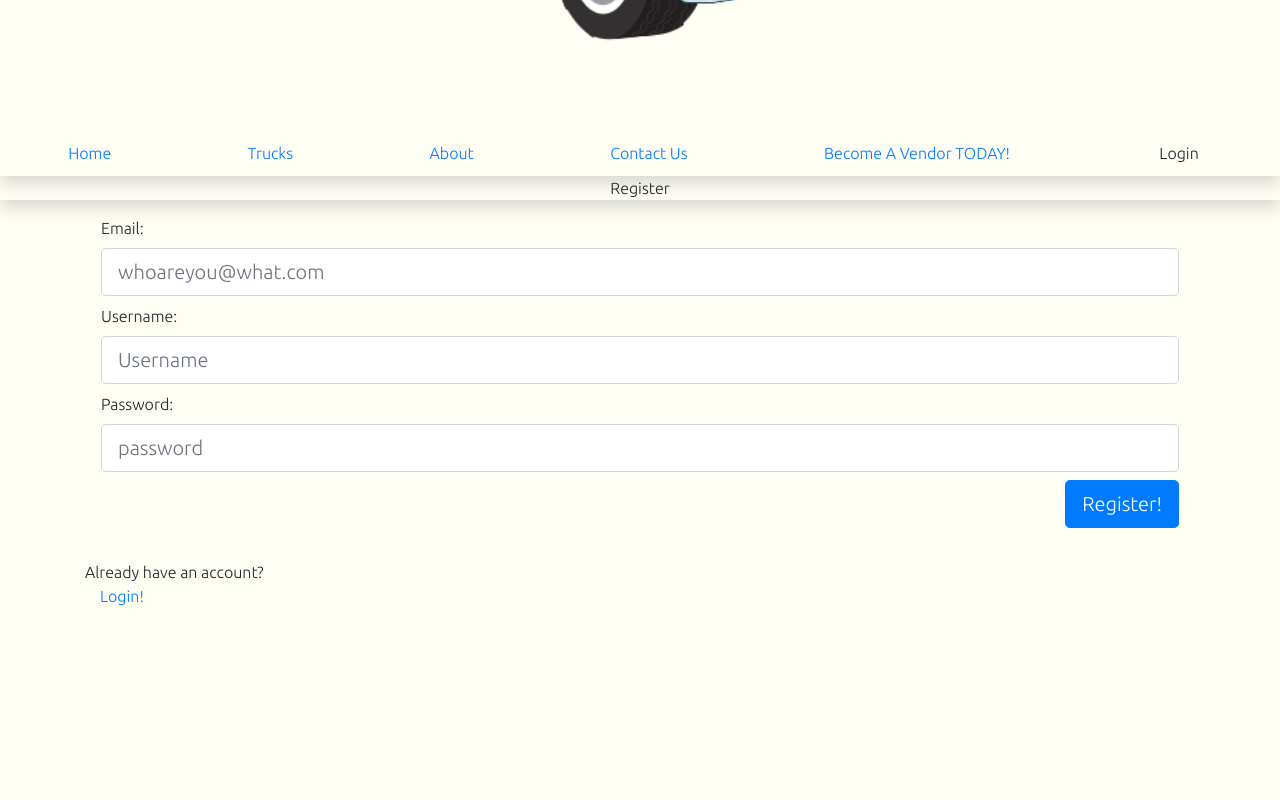
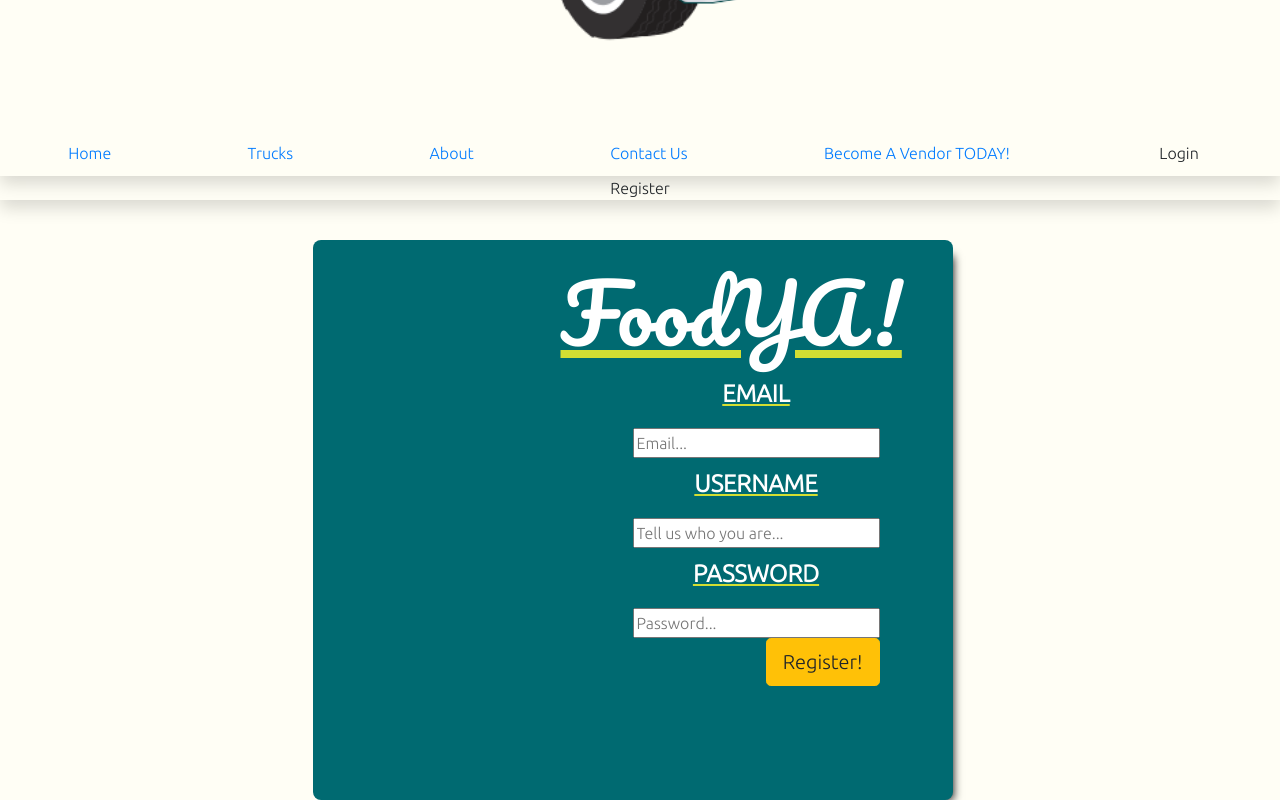
Before and after one commit to ReaganBruce/foodya-main, a React app: page /register in a window 1280 px wide. Shown: the part 764-1564 px from the top of the page. Before the commit the page ends 1372 px from the top, so only its background shows below. Built offline with nearby package versions, Linux system fonts and the light colour scheme.

Commit message:
working on register page

```diff
--- a/src/client/components/NavBar.tsx
+++ b/src/client/components/NavBar.tsx
@@ -6,12 +6,14 @@ const NavBar: React.FC<INavBar> = () => {
     const location = useLocation();
     const path = location.pathname;
     let webname: string = path.slice(1,2).toUpperCase() + path.slice(2);
+
     if(webname == "") {
         webname = "Welcome";
     }
     if(webname == "Become-a-vendor") {
         webname = "Become A Vendor!"
     }
+
     const TOKEN = window.localStorage.getItem("token");
 
     return (
--- a/src/client/pages/Register.tsx
+++ b/src/client/pages/Register.tsx
@@ -1,6 +1,7 @@
 import * as React from 'react';
 import { Link, useHistory } from "react-router-dom"
 import Swal from 'sweetalert2'
+import '../scss/register.scss';
 
 const Register: React.FC<IRegister> = () => {
     const history = useHistory();
@@ -8,7 +9,23 @@ const Register: React.FC<IRegister> = () => {
     const [username, setUsername] = React.useState("");
     const [password, setPassword] = React.useState("");
 
+
     const handleSubmit = async (e: React.MouseEvent<HTMLButtonElement>) => {
+        let emailCheck: boolean = email.includes('@')
+
+        if (username === '' || email === '' || password === '' || !emailCheck) {
+            e.preventDefault();
+            await Swal.fire({
+                icon: 'error',
+                title: 'Sorry, you must enter information!',
+                imageUrl: './assets/crashed-truck.png',
+                imageWidth: 550,
+                imageHeight: 250,
+                timer: 2500
+            })
+            return;
+
+        } else {
             e.preventDefault();
             // console.log({ email, username, password });
             const res = await fetch("/auth/register", {
@@ -31,21 +48,86 @@ const Register: React.FC<IRegister> = () => {
                 imageWidth: 400,
                 imageHeight: 400,
                 showConfirmButton: false,
-            timer: 60000
+                timer: 2500
             })
+
+        }
     }
 
     return (
+        <>
             <main className="container">
+                <section className="row">
+                    <div id="user-register-container" className="col-md-12 d-flex justify-content-center">
+                        <div id="user-register-div" className="row">
+                            <div id="user-register-title">
+                                <h4 id="foodya-register">FoodYA!</h4>
+                            </div>
+
+                            <div id="register-user-div-input">
+                                <form id="user-form">
+                                    <div>
+                                        <label id="user-email-label">EMAIL</label>
+                                    </div>
+                                    <input className="" id="user-email-input"
+                                        value={email}
+                                        onChange={e => setEmail(e.target.value)}
+                                        type="email"
+                                        placeholder="Email..."
+                                    />
+
+                                    <div>
+                                        <label id="user-name-label">USERNAME</label>
+                                    </div>
+                                    <input id="user-name-input"
+                                        value={username}
+                                        onChange={e => setUsername(e.target.value)}
+                                        type="text"
+                                        placeholder="Tell us who you are..."
+                                    />
+
+                                    <div>
+                                        <label id="user-password-label">PASSWORD</label>
+                                    </div>
+                                    <input id="user-password-input"
+                                        value={password}
+                                        onChange={e => setPassword(e.target.value)}
+                                        type="password"
+                                        placeholder="Password..."
+                                    />
+                                    <div className="d-flex justify-content-end">
+                                        <button onClick={handleSubmit} className="btn btn-warning btn-lg">Register!</button>
+                                    </div>
+
+                                </form>
+                            </div>
+                            {/* <h4 id="already-account">
+                                Already have an account?
+                                </h4>
+                            <Link to={'/login'} id="vendor-submit-button" className="btn btn-warning btn-lg">
+                                Login!
+                                    </Link> */}
+                        </div>
+                    </div>
+                </section>
+            </main>
+        </>
+    )
+
+}
+
+
+
+{/* <main className="container">
             <section className="row">
                 <div className="col-12">
                     <form action="" className="form-group rounded-lg p-3">
                         <label htmlFor="Email">Email:</label>
-                        <input value={email} onChange={e => setEmail(e.target.value)} type="text" className="form-control form-control-lg mb-2" placeholder="whoareyou@what.com" />
+                        <input value={email} onChange={e => setEmail(e.target.value)} type="email" className="form-control form-control-lg mb-2" placeholder="whoareyou@what.com" />
                         <label htmlFor="Username">Username:</label>
                         <input value={username} onChange={e => setUsername(e.target.value)} type="text" className="form-control form-control-lg mb-2" placeholder="Username" />
                         <label htmlFor="password">Password:</label>
-                        <input value={password} onChange={e => setPassword(e.target.value)} className="form-control form-control-lg mb-2" placeholder="password" />
+                        <input value={password} onChange={e => setPassword(e.target.value)} type="password" className="form-control form-control-lg mb-2" placeholder="password" />
                         <div className="d-flex justify-content-end">
                             <button onClick={handleSubmit} className="btn btn-primary btn-lg">Register!</button>
                         </div>
@@ -59,10 +141,10 @@ const Register: React.FC<IRegister> = () => {
                     </div>
                 </div>
             </section>
-        </main>
-    )
+        </main> */}
 
-}
+
+
 
 interface IRegister { }
 
--- a/src/client/scss/about.scss
+++ b/src/client/scss/about.scss
@@ -35,6 +35,21 @@
 
 
 #about-vendors-div {
+  border-radius: 1vh;
+  background-color: #006a71;
+  height: 40vh;
+  width: 75vw;
+}
+
+#about-customers-div {
+  border-radius: 1vh;
+  background-color: #006a71;
+  height: 40vh;
+  width: 75vw;
+}
+
+#about-other-div {
+  border-radius: 1vh;
   background-color: #006a71;
   height: 40vh;
   width: 75vw;
@@ -44,21 +59,11 @@
   margin-top: 10vh;
 }
 
-#about-customers-div {
-  background-color: #006a71;
-  height: 40vh;
-  width: 75vw;
-}
 
 #others-row{
   margin-top: 10vh;
 }
 
-#about-other-div {
-  background-color: #006a71;
-  height: 40vh;
-  width: 75vw;
-}
 
 
 #about-us-footer {
--- a/src/client/scss/becomeavendor.scss
+++ b/src/client/scss/becomeavendor.scss
@@ -9,6 +9,7 @@
 
 
 #become-vendor-div {
+    border-radius: 1vh;
     position: absolute;
     margin-left: 30vh;
     margin-right: 0vh;
@@ -45,6 +46,7 @@
 }
 
 #signup-vendor-div {
+    border-radius: 1vh;
     position: absolute;
     margin-left: 217vh;
     margin-right: 0vh;
@@ -80,9 +82,9 @@
     text-decoration-color: #D3DE32;
 }
 
-// #vendor-name-input #vendor-email-input, #vendor-password-input :focus-visible{
-
-// }
+#vendor-name-input #vendor-email-input, #vendor-password-input{
+    border-radius: 10px;
+}
 
 
  #vendor-submit-button {
--- /dev/null
+++ b/src/client/scss/register.scss
@@ -0,0 +1,37 @@
+
+#user-register-div {
+    margin-top: 5vh;
+    border-radius: 1vh;
+    margin-right: 0vh;
+    width: 50vw;
+    height: 70vh;
+    background-color: #006a71;
+    box-shadow: 8px 8px 9px -8px black;
+};
+
+
+#foodya-register {
+    margin-top: 3vh;
+    margin-left: 31vh;
+    color: white;
+    text-decoration: underline;
+    text-decoration-color: #D3DE32;
+    font-size: 10vh;
+    font-family: Pacifico;
+};
+
+
+#register-user-div-input {
+    text-align: center;
+    margin-left: 40vh;
+    margin-bottom: 13vh;
+}
+
+#user-email-label, #user-name-label, #user-password-label {
+    font-size: 3vh;
+    padding: 1vh;
+    color: white;
+    font-weight: bold;
+    text-decoration: underline;
+    text-decoration-color: #D3DE32;
+};
```
Also changed, not shown: public/assets/cancel.png (added), public/assets/crashed-truck.png (added). Lines whose indentation alone changed are shown as unchanged.
